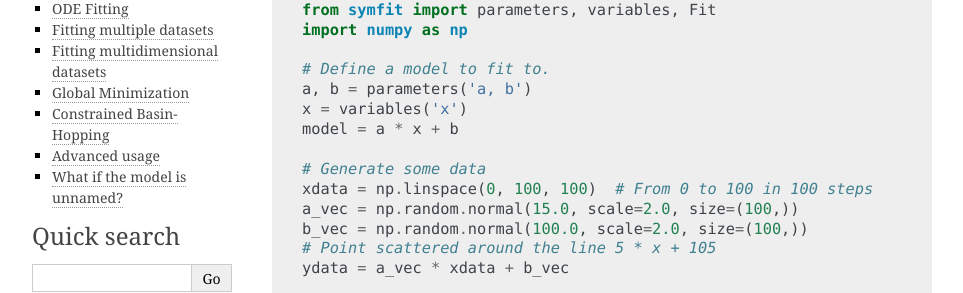
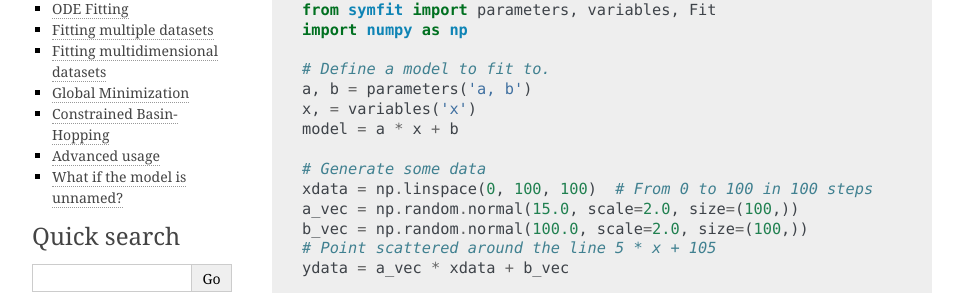
Before and after one commit to tBuLi/symfit, a Sphinx documentation site: the page built from docs/fitting_types.rst, in a window 1280 px wide and 900 px high. Shown: the part 222-515 px from the top of the window, without its empty margins (148-1111 px from the left). Built offline with Sphinx 7.4.7, drawn with Linux system fonts in a browser that asks for light colours; the version number could not be read and is left out.

Commit message:
Fixed #346

```diff
--- a/docs/fitting_types.rst
+++ b/docs/fitting_types.rst
@@ -10,7 +10,7 @@ The default fitting object does least-squares fitting::
 
     # Define a model to fit to.
     a, b = parameters('a, b')
-    x = variables('x')
+    x, = variables('x')
     model = a * x + b
 
     # Generate some data
```
